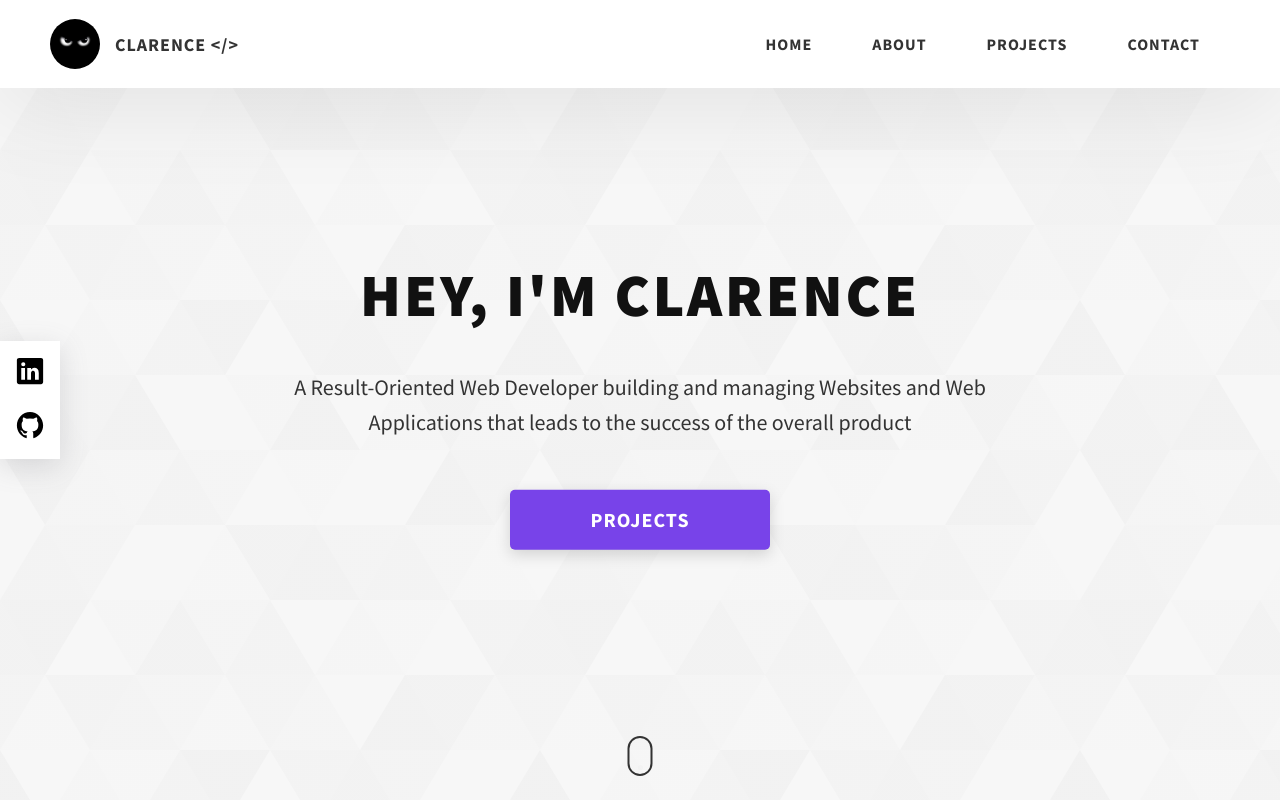
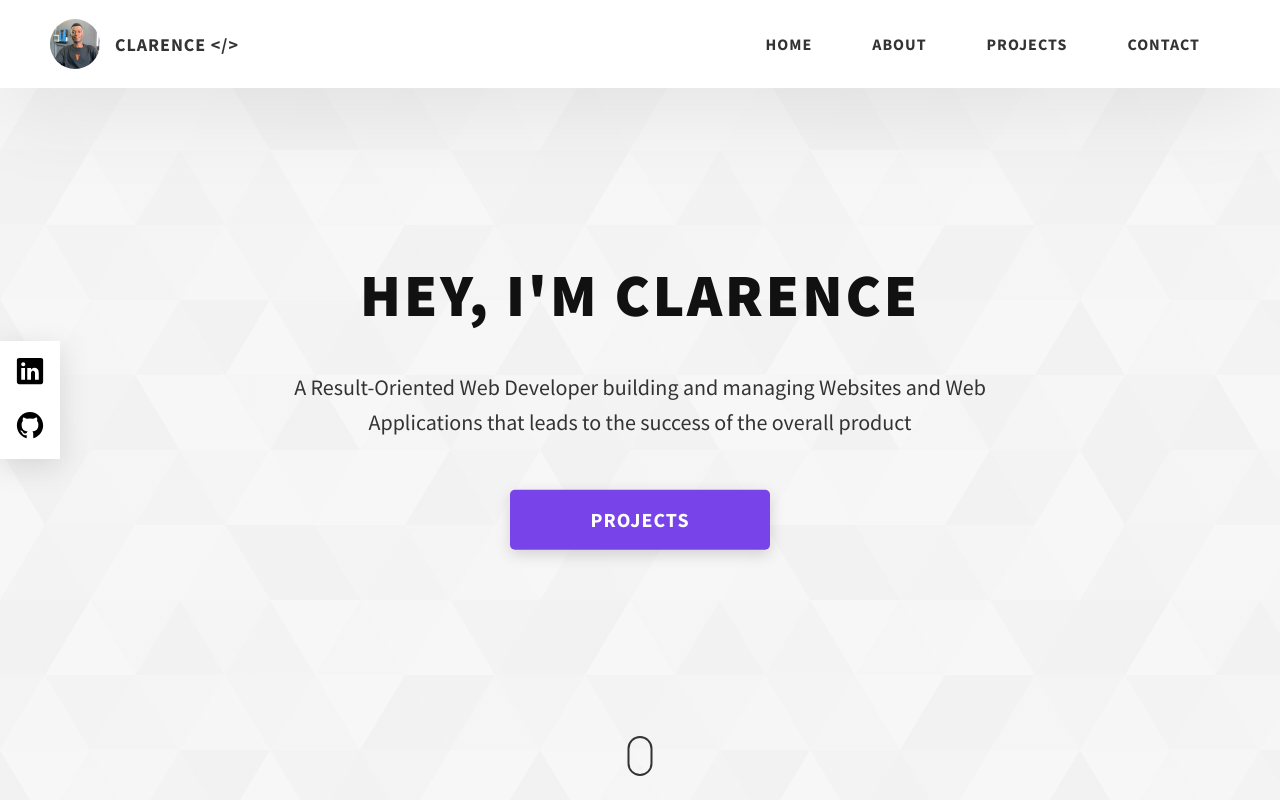
Before and after one commit to specialbrocoli/dopefolio, a website: page index.html in a window 1280 px wide. Shown: the top 800 px of the page. Drawn offline with Linux system fonts and the light colour scheme.

Commit message:
Update favicon and add new assets

```diff
--- a/index.html
+++ b/index.html
@@ -5,8 +5,9 @@
     <meta charset="UTF-8" />
     <meta name="viewport" content="width=device-width, initial-scale=1.0" />
     <meta http-equiv="X-UA-Compatible" content="ie=edge" />
-    <link rel="shortcut icon" href="/favicon.ico" type="image/x-icon" />
-    <link rel="icon" href="/favicon.ico" type="image/x-icon" />
+    <link rel="icon" type="image/x-icon" href="./assets/jpeg/favicon.ico" />
+    <link rel="icon" type="image/svg+xml" href="./assets/jpeg/favicon.svg" />
+    <link rel="apple-touch-icon" href="./assets/jpeg/apple-touch-icon.png" />
     <title>Clarence &lt;/&gt; Chikwezeze</title>
     <meta
       name="description"
@@ -64,7 +65,7 @@
         <div class="header__logo-container">
           <div class="header__logo-img-cont">
             <img
-              src="./assets/png/logo.jpg"
+              src="./assets/jpeg/logo.jpeg"
               alt="Clarence Chikwezeze Logo Image"
               class="header__logo-img"
             />
```
Also changed, not shown: assets/jpeg/apple-touch-icon.png (added), assets/jpeg/favicon.ico (added), assets/jpeg/favicon.svg (added), assets/jpeg/logo.jpeg (added).
